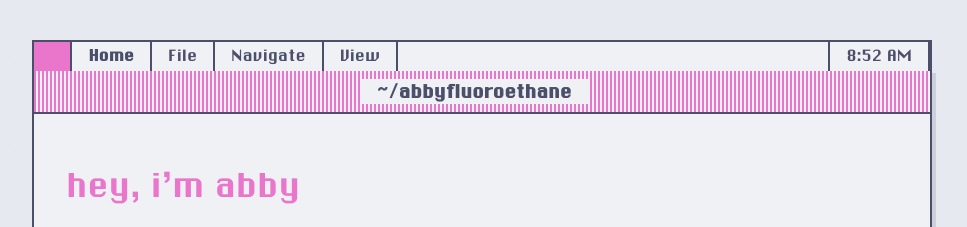
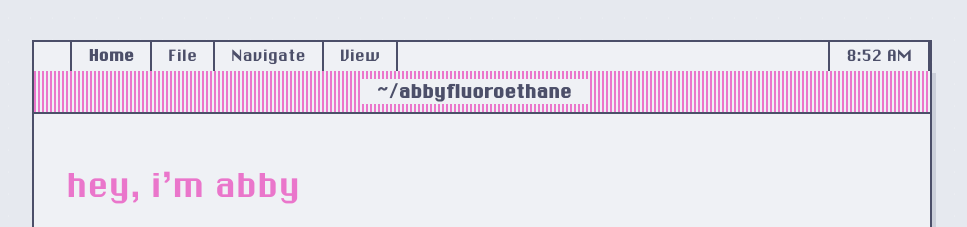
Before and after one commit to logantodd/logantodd.github.io, a Jekyll site: the page built from index.md, in a window 1280 px wide. Shown: the top 227 px of the page, without its empty margins (158-1125 px from the left). Built offline with Jekyll 4.4.1, drawn with Linux system fonts in a browser that asks for light colours.

Commit message:
Edit "Apple Button" behavior

```diff
--- a/assets/css/custom.css
+++ b/assets/css/custom.css
@@ -103,19 +103,26 @@
 }
 
 .menu-item:first-child {
-  background: var(--theme-pink);
-  color: var(--theme-crust);
+  background: var(--theme-base);
+  color: var(--theme-text);
   font-weight: bold;
   padding: 0.4rem 0.7rem;
   display: flex;
   align-items: center;
   justify-content: center;
+  cursor: default;
+}
+
+.menu-item:first-child:hover {
+  background: var(--theme-base);
+  color: var(--theme-text);
 }
 
 .apple-icon {
   width: 14px;
   height: 16px;
   display: inline-block;
+  fill: currentColor;
 }
 
 .menu-item:hover:not(:first-child):not(.app-name) {
```
